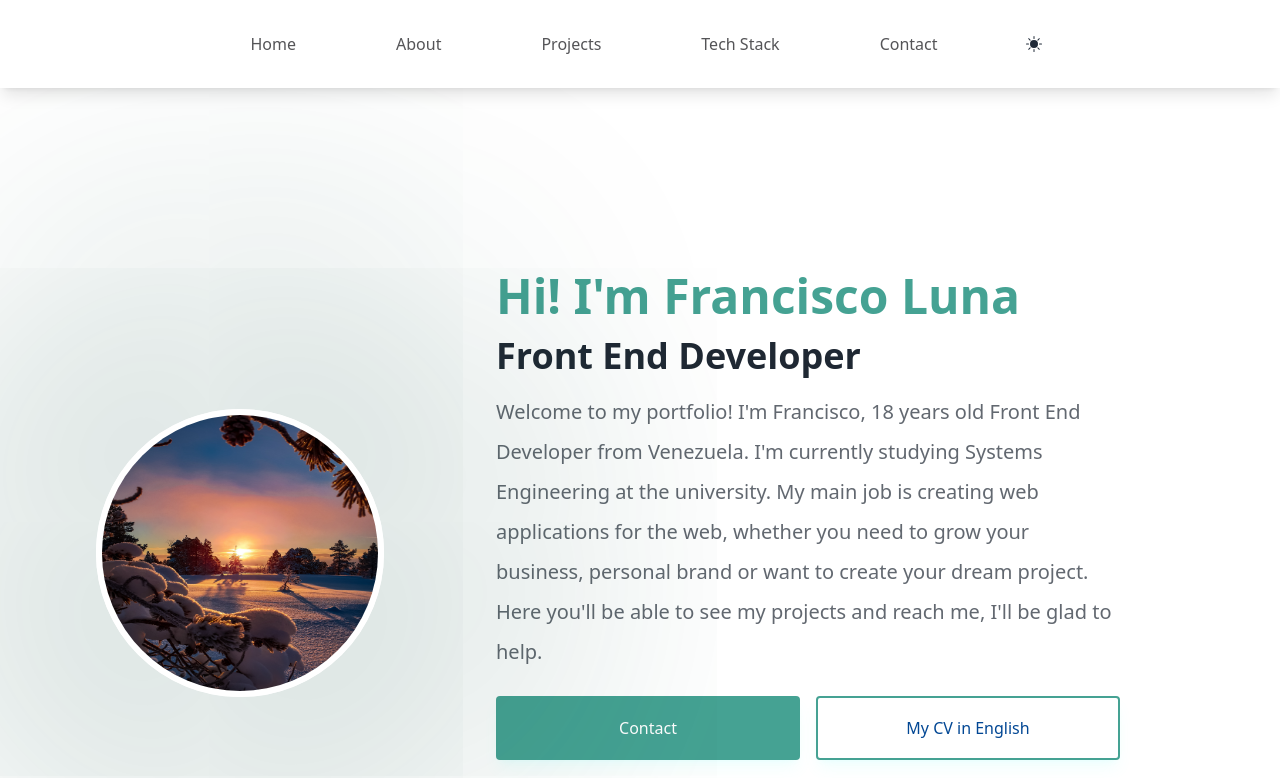
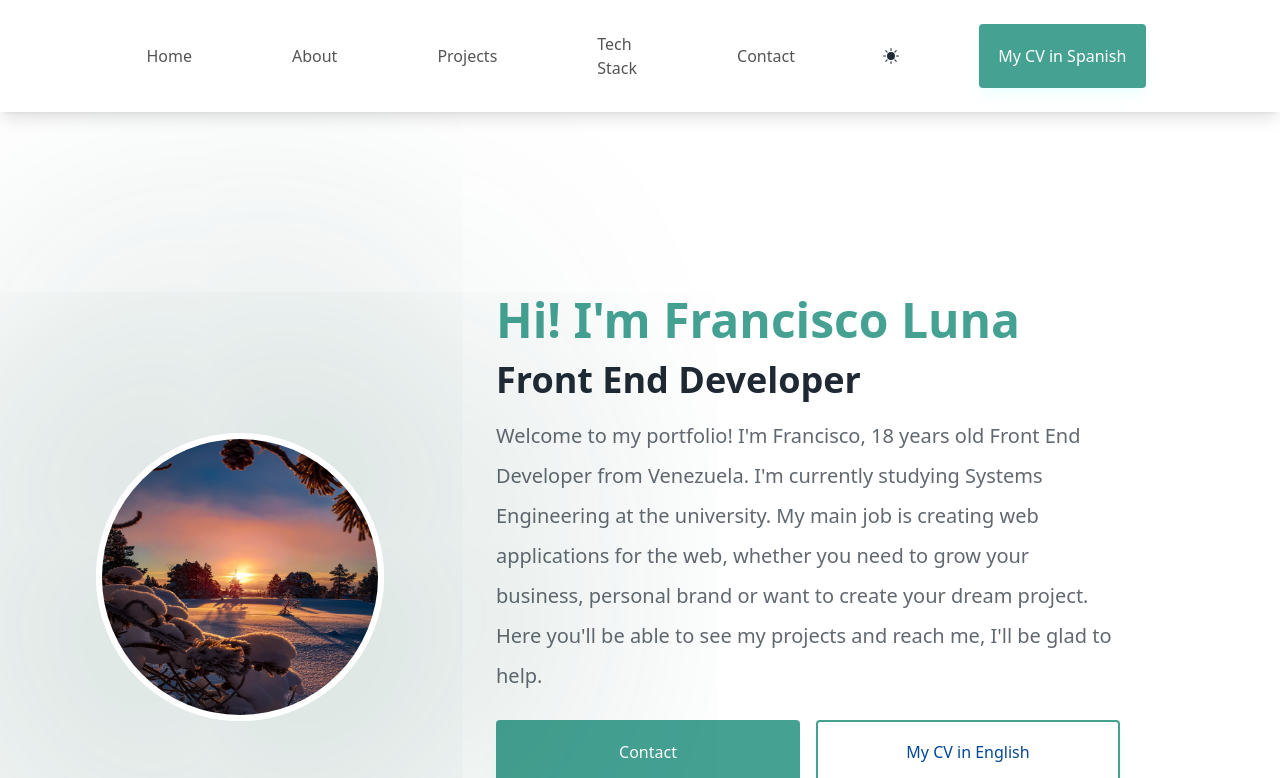
Before and after one commit to franciscoluna-28/New-Portfolio-2023, a React (Vite) app: page / in a window 1280 px wide. Shown: the top 778 px of the page. Built offline with nearby package versions, Linux system fonts and the light colour scheme.

Commit message:
Updated links and styles

```diff
--- a/src/components/Navbar/index.tsx
+++ b/src/components/Navbar/index.tsx
@@ -82,14 +82,23 @@ export default function Navbar() {
                   >
                     Contact
                   </NavLink>
+
+                  <div className='w-full' onClick={toggleMenu}>
+                    <a href="/public/Francisco Luna Resume 2023 ES.pdf" download="">
+                      <button className='hamburguer-bar-link w-full text-left'>
+                        My CV in Spanish
+                      </button>
+                    </a>
+                  </div>
                   <div className='p-4'>
                     <Toggle />
                   </div>
+
                 </motion.section>
               </>
             )}
           </AnimatePresence>
-          <section className="hidden lg:flex gap-20 font-medium">
+          <section className="hidden lg:flex gap-20 font-medium items-center">
 
             <NavLink className="nav-link" to="/">
               Home
@@ -107,6 +116,11 @@ export default function Navbar() {
               Contact
             </NavLink>
             <Toggle />
+            <div className="w-full">
+              <a href="/public/Francisco Luna Resume 2023 ES.pdf" download="">
+                <button className={"primary-button"}>My CV in Spanish</button>
+              </a>
+            </div>
           </section>
 
         </nav>
```
